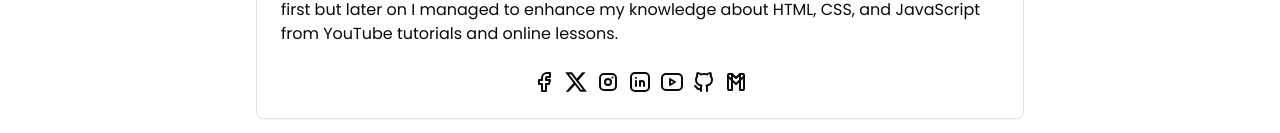
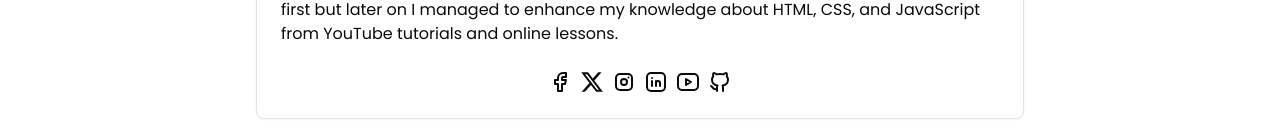
Before and after one commit to dondycles/portfolio-shadcn, a Next.js app: page / in a window 1280 px wide. Shown: the part 356-489 px from the top of the page. Built offline with nearby package versions, Linux system fonts and the light colour scheme; no server answers.

Commit message:
modified:   app/page.tsx

```diff
--- a/app/page.tsx
+++ b/app/page.tsx
@@ -24,7 +24,6 @@ import {
   TbBrandNextjs,
   TbBrandSvelte,
   TbBrandGithub,
-  TbBrandGmail,
 } from "react-icons/tb";
 import { Badge } from "@/components/ui/badge";
 
@@ -72,11 +71,6 @@ export default function Home() {
       name: "GitHub",
       link: "https://github.com/dondycles",
       icon: <TbBrandGithub />,
-    },
-    {
-      name: "GMail",
-      link: "mailto:'johnrod.dondoyano@gmail.com'",
-      icon: <TbBrandGmail />,
     },
   ];
   const skills = [
```
